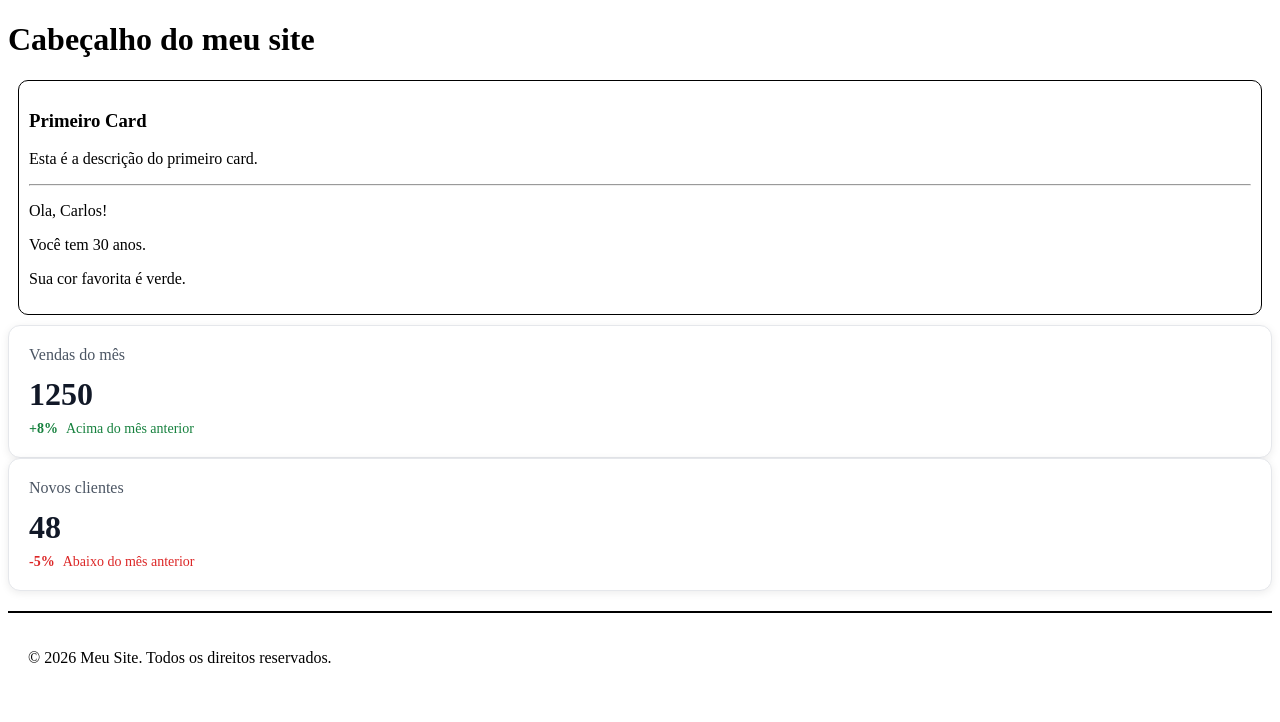
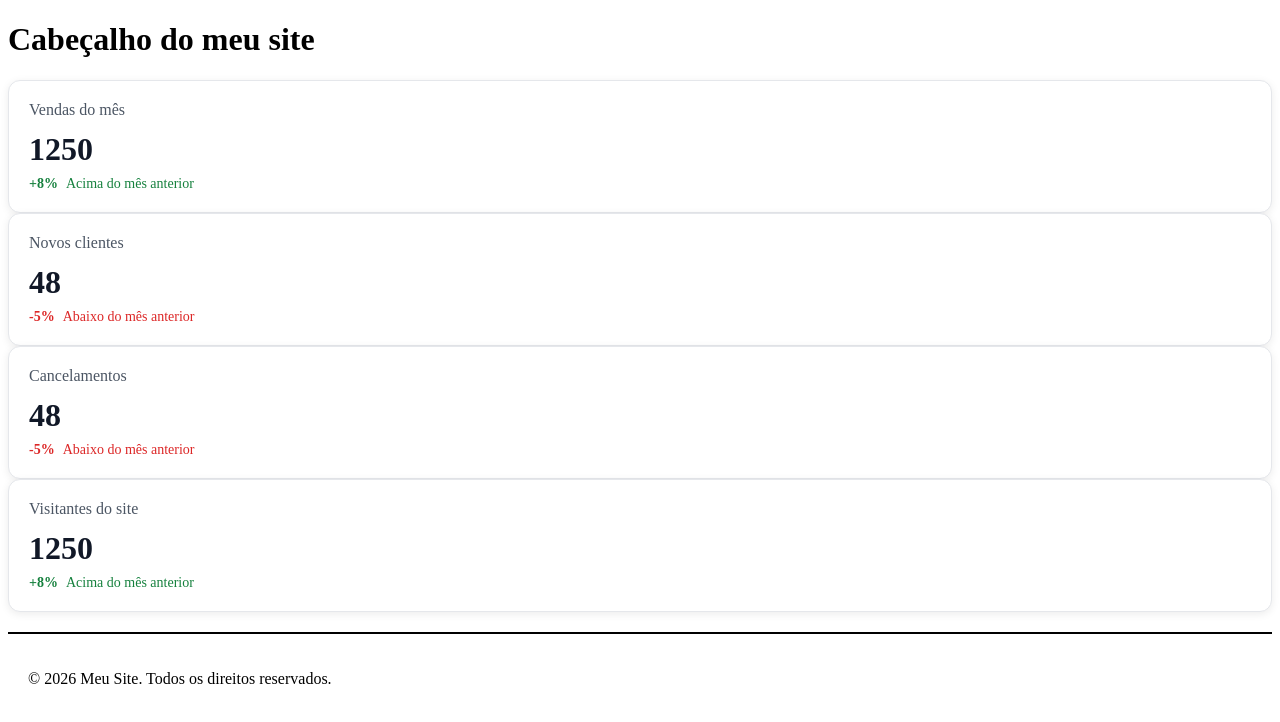
Before and after one commit to Carlos-Baima27/Primeiro-Projeto-React, a React (Vite) app: page / in a window 1280 px wide. Shown: the top 722 px of the page. Built offline with nearby package versions, Linux system fonts and the light colour scheme.

Commit message:
eat: add StatsCard component

```diff
--- a/src/App.tsx
+++ b/src/App.tsx
@@ -1,40 +1,60 @@
 import "./App.css";
 import { Header } from "./components/header";
 import { Footer } from "./components/footer";
-import { Card } from "./components/card";
-import { SpecialCard } from "./components/special-card";
+import { StatsCard } from "./components/stats-card";
 
-function App() {
-  let name = "Carlos";
-  let age = 30;
-  let color = "verde";
+type StatsItem = {
+  title: string;
+  mainValue: number;
+  comparisonPercent: number;
+  isPositive: boolean;
+};
+
+export default function App() {
+  const stats: StatsItem[] = [
+    {
+      title: "Vendas do mês",
+      mainValue: 1250,
+      comparisonPercent: 8,
+      isPositive: true,
+    },
+    {
+      title: "Novos clientes",
+      mainValue: 48,
+      comparisonPercent: 5,
+      isPositive: false,
+    },
+    {
+      title: "Cancelamentos",
+      mainValue: 48,
+      comparisonPercent: 5,
+      isPositive: false,
+    },
+    {
+      title: "Visitantes do site",
+      mainValue: 1250,
+      comparisonPercent: 8,
+      isPositive: true,
+    },
+  ];
+
   return (
     <div>
       <Header />
-      <Card
-        title="Primeiro Card"
-        description="Esta é a descrição do primeiro card."
-        active={true}
-      >
-        <p>Ola, {name}!</p>
-        <p>Você tem {age} anos.</p>
-        <p>Sua cor favorita é {color}.</p>
-      </Card>
-      <SpecialCard
-        title="Vendas do mês"
-        value={1250}
-        percentage={8}
-        isPositive={true}
-      />
-      <SpecialCard
-        title="Novos clientes"
-        value={48}
-        percentage={5}
-        isPositive={false}
-      />
+
+      <div className="cards">
+        {stats.map((item) => (
+          <StatsCard
+            key={item.title}
+            title={item.title}
+            mainValue={item.mainValue}
+            comparisonPercent={item.comparisonPercent}
+            isPositive={item.isPositive}
+          />
+        ))}
+      </div>
+
       <Footer />
     </div>
   );
 }
-
-export default App;
--- /dev/null
+++ b/src/components/stats-card/index.tsx
@@ -0,0 +1,22 @@
+import { SpecialCard } from "../special-card";
+
+type StatsCardProps = {
+  title: string;
+  mainValue: number;
+  comparisonPercent: number;
+  isPositive: boolean;
+};
+
+export const StatsCard = ({
+  title,
+  mainValue,
+  comparisonPercent,
+  isPositive,
+}: StatsCardProps) => (
+  <SpecialCard
+    title={title}
+    value={mainValue}
+    percentage={comparisonPercent}
+    isPositive={isPositive}
+  />
+);
```
